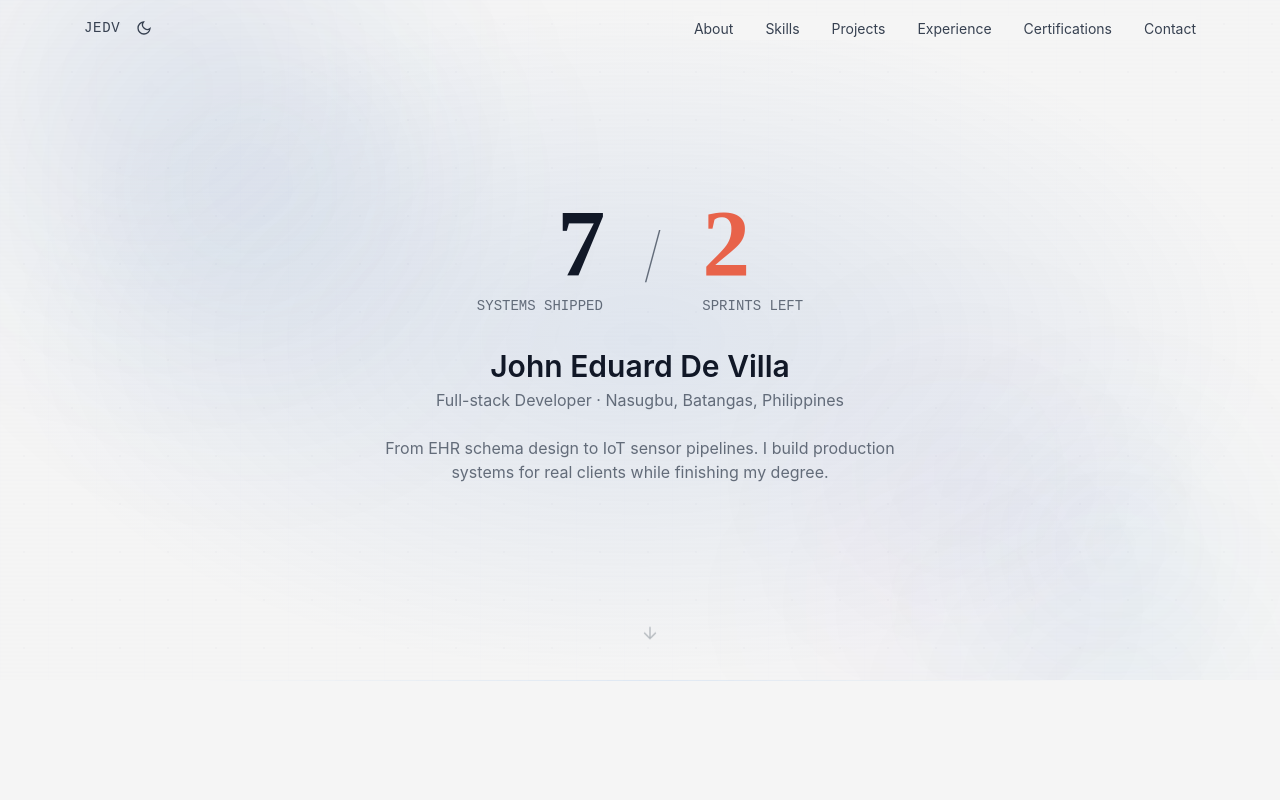
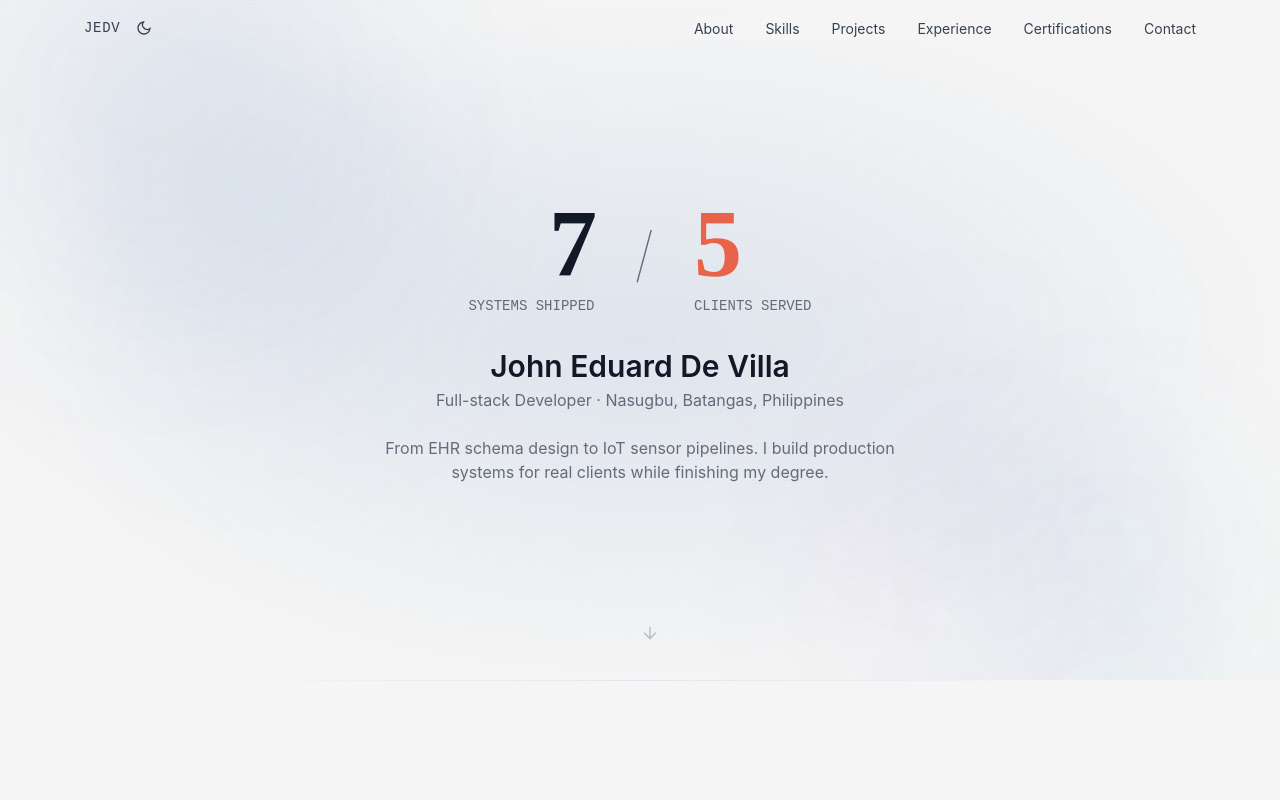
Before and after one commit to 23-74173-cpu/WebPortfolio, a React (Vite) app: page / in a window 1280 px wide. Shown: the top 800 px of the page. Built offline with nearby package versions, Linux system fonts and the light colour scheme.

Commit message:
fix: replace 'SPRINTS LEFT' jargon with 'CLIENTS SERVED' in hero stats
- 'Sprints left' was internal capstone terminology meaningless to
  external visitors; now shows stats.clients (5) labeled CLIENT SERVED
- Removed the now-unused sprintsLeft field from stats in content.js

```diff
--- a/src/components/Hero.jsx
+++ b/src/components/Hero.jsx
@@ -63,10 +63,10 @@ export default function Hero() {
           <span className="text-4xl sm:text-5xl md:text-6xl font-body font-thin text-dim">/</span>
           <div className="text-left">
             <span className="block text-6xl sm:text-7xl md:text-8xl font-bold text-safety font-display leading-none tracking-tight">
-              {stats.sprintsLeft}
+              {stats.clients}
             </span>
             <span className="font-mono text-xs sm:text-sm mt-1 block text-dim">
-              SPRINTS LEFT
+              CLIENTS SERVED
             </span>
           </div>
         </div>
--- a/src/data/content.js
+++ b/src/data/content.js
@@ -19,7 +19,6 @@ export const personal = {
 
 export const stats = {
   systemsShipped: 7,
-  sprintsLeft: 2,
   schemaTables: '28+',
   auditActions: 14,
   clients: 5,
```
